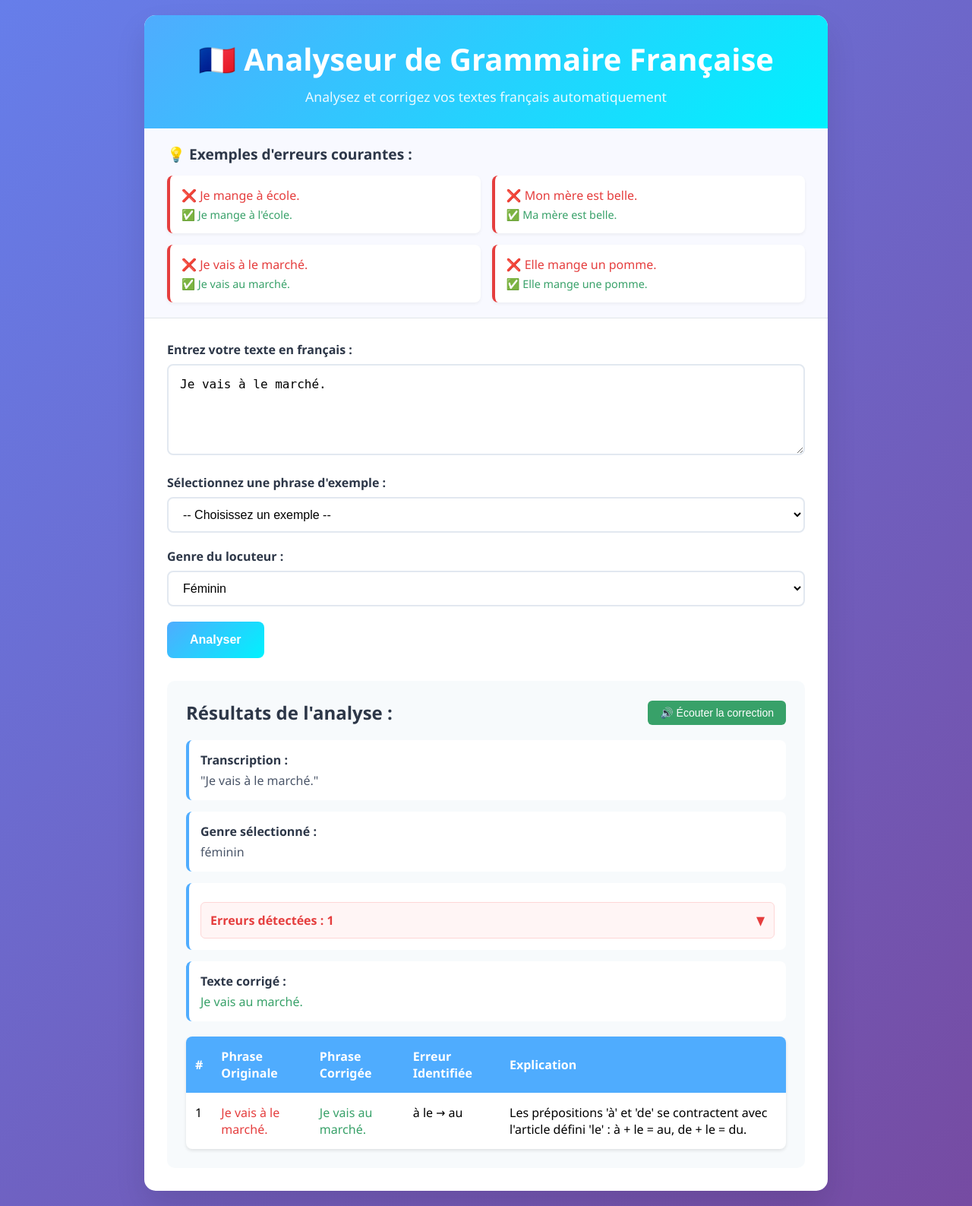
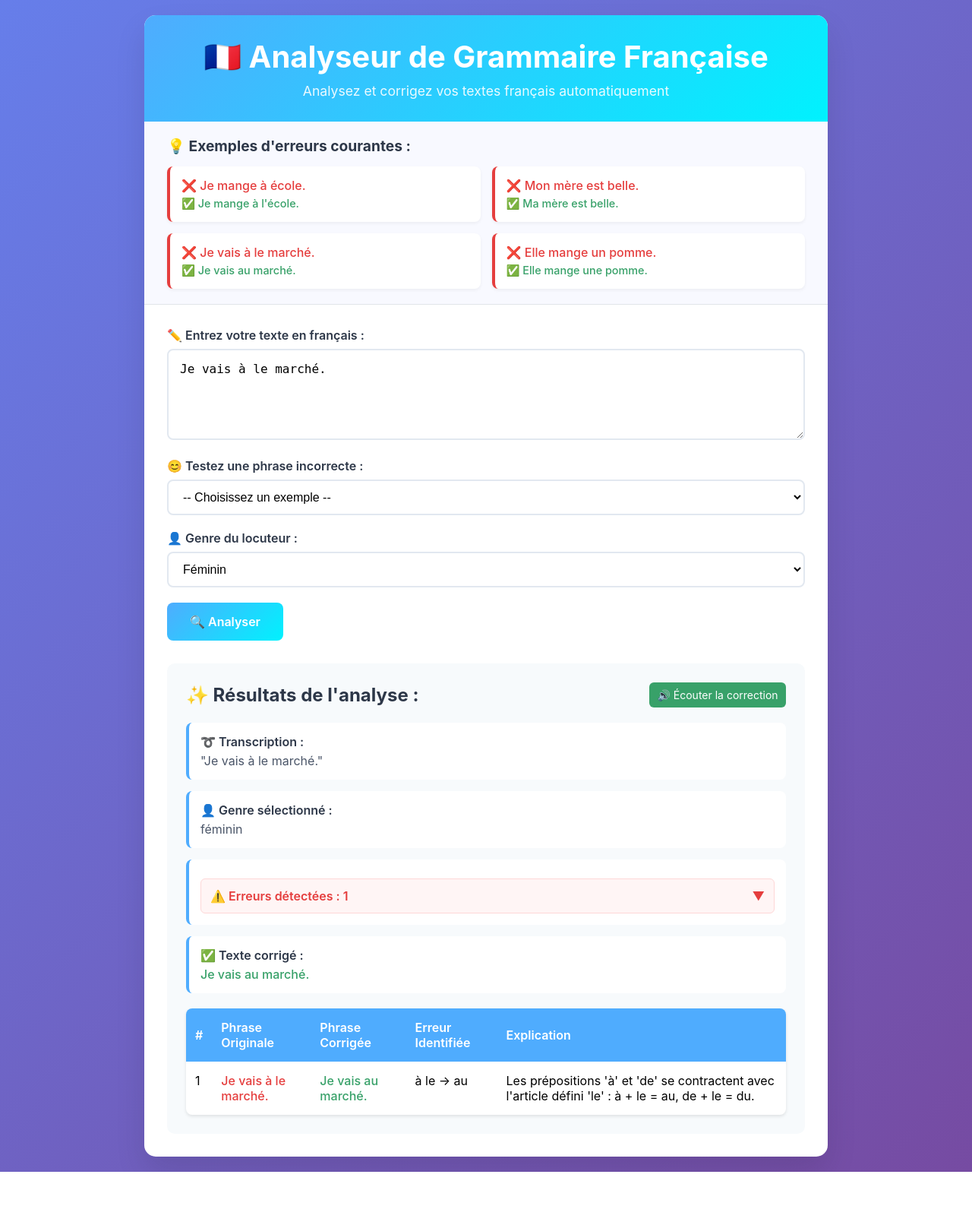
Before and after one commit to mariahcoleno/french-language-learning-platform, a Flask app: page / in a window 1280 px wide. Shown: the whole page at 76% size. After the commit the page ends 1542 px from the top, so only its background shows below. Run offline with Flask 3, Linux system fonts and the light colour scheme.

Commit message:
Updadted index.html to include emojis in front of headings

```diff
--- a/french_learning_web_app/app/templates/index.html
+++ b/french_learning_web_app/app/templates/index.html
@@ -12,7 +12,7 @@
         }
 
         body {
-            font-family: 'Segoe UI', Tahoma, Geneva, Verdana, sans-serif;
+            font-family: -apple-system, BlinkMacSystemFont, 'Segoe UI', Roboto, 'Helvetica Neue', Arial, sans-serif, 'Apple Color Emoji', 'Segoe UI Emoji', 'Segoe UI Symbol';
             background: linear-gradient(135deg, #667eea 0%, #764ba2 100%);
             min-height: 100vh;
             padding: 20px;
@@ -38,6 +38,7 @@
             font-size: 2.5rem;
             margin-bottom: 10px;
             font-weight: 700;
+            font-family: inherit;
         }
 
         .header p {
@@ -58,6 +59,7 @@
             display: flex;
             align-items: center;
             gap: 8px;
+            font-family: inherit;
         }
 
         .examples-grid {
@@ -149,6 +151,11 @@
             font-weight: 600;
             cursor: pointer;
             transition: transform 0.2s ease, box-shadow 0.2s ease;
+            font-family: inherit;
+            display: flex;
+            align-items: center;
+            justify-content: center;
+            gap: 8px;
         }
 
         .analyze-btn:hover {
@@ -172,30 +179,34 @@
             justify-content: space-between;
             align-items: center;
             margin-bottom: 20px;
+            width: 100%;
         }
 
         .results-header h3 {
             color: #2d3748;
             font-size: 1.5rem;
+            font-family: inherit;
         }
 
         .play-btn {
-            background: #38a169; /* Sets background color */
-            color: white; /* Sets text color */
+            background: #38a169;
+            color: white;
             border: none;
-            padding: 8px 16px; /* Adds internal spacing */
+            padding: 8px 16px;
             border-radius: 6px;
             font-size: 14px;
             cursor: pointer;
             display: flex;
-            align-items: center; /* Vertical centering of content */
-            justify-content: center; /* Horizontal centering of content */
-            gap: 5px; /* Space between emoji and text */
+            align-items: center;
+            justify-content: center;
+            gap: 8px;
             transition: background-color 0.2s ease;
-            white-space: nowrap; /* Prevent text wrapping */
-            min-width: 160px; /* Ensures space for "Lecture en cours..." */
-            flex-shrink: 0; /* Prevent shrinking */
-            box-sizing: border-box; /* Ensure padding is included in width */
+            white-space: nowrap;
+            min-width: 180px;
+            width: 180px;
+            flex-shrink: 0;
+            box-sizing: border-box;
+            font-family: inherit;
         }
 
         .play-btn:hover {
@@ -387,12 +398,12 @@
         <div class="main-content">
             <div class="input-section">
                 <div class="input-group">
-                    <label for="text-input">Entrez votre texte en français :</label>
+                    <label for="text-input">✏️ Entrez votre texte en français :</label>
                     <textarea id="text-input" placeholder="Écrivez votre texte ici...">Je vais à le marché.</textarea>
                 </div>
 
                 <div class="input-group">
-                    <label for="example-select">Sélectionnez une phrase d'exemple :</label>
+                    <label for="example-select">😊 Testez une phrase incorrecte :</label>
                     <select id="example-select">
                         <option value="">-- Choisissez un exemple --</option>
                         <option value="Je vais à le marché. (Contraction d'article)">Je vais à le marché. (Contraction d'article)</option>
@@ -405,43 +416,41 @@
                 </div>
 
                 <div class="input-group">
-                    <label for="speaker-gender">Genre du locuteur :</label>
+                    <label for="speaker-gender">👤 Genre du locuteur :</label>
                     <select id="speaker-gender">
                         <option value="féminin">Féminin</option>
                         <option value="masculin">Masculin</option>
                     </select>
                 </div>
 
-                <button class="analyze-btn" onclick="analyzeText()">Analyser</button>
+                <button class="analyze-btn" onclick="analyzeText()">🔍 Analyser</button>
             </div>
 
             <div id="results" class="results-section hidden">
                 <div class="results-header">
-                    <h3>Résultats de l'analyse :</h3>
-                    <button class="play-btn" onclick="playCorrection()">
-                        🔊 Écouter la correction
-                    </button>
+                    <h3>✨ Résultats de l'analyse :</h3>
+                    <button class="play-btn" onclick="playCorrection()">🔊 Écouter la correction</button>
                 </div>
 
                 <div class="result-item">
-                    <div class="result-label">Transcription :</div>
+                    <div class="result-label">➰ Transcription :</div>
                     <div class="result-value" id="transcription"></div>
                 </div>
 
                 <div class="result-item">
-                    <div class="result-label">Genre sélectionné :</div>
+                    <div class="result-label">👤 Genre sélectionné :</div>
                     <div class="result-value" id="selected-gender"></div>
                 </div>
 
                 <div class="result-item">
                     <details class="errors-dropdown" id="errors-dropdown">
-                        <summary id="errors-summary">Erreurs détectées : 0</summary>
+                        <summary id="errors-summary">⚠️ Erreurs détectées : 0</summary>
                         <div class="error-list" id="error-list"></div>
                     </details>
                 </div>
 
                 <div class="result-item">
-                    <div class="result-label">Texte corrigé :</div>
+                    <div class="result-label">✅ Texte corrigé :</div>
                     <div class="result-value corrected-text" id="corrected-text"></div>
                 </div>
 
@@ -557,7 +566,6 @@
         document.getElementById('example-select').addEventListener('change', function() {
             const selectedValue = this.value;
             if (selectedValue) {
-                // Extract just the sentence part (before the parentheses)
                 const sentence = selectedValue.split(' (')[0];
                 document.getElementById('text-input').value = sentence;
             }
@@ -572,10 +580,7 @@
                 return;
             }
 
-            // Find matching rule or create default response
             const rule = grammarRules[inputText] || createDefaultRule(inputText);
-
-            // Adjust for gender if needed
             const adjustedRule = adjustForGender(rule, gender, inputText);
 
             displayResults(inputText, adjustedRule, gender);
@@ -625,21 +630,17 @@
             const errorList = document.getElementById('error-list');
             const errorsTable = document.getElementById('errors-tbody');
 
-            // Show results section
             resultsSection.classList.remove('hidden');
 
-            // Fill basic info
             transcription.textContent = `"${originalText}"`;
             selectedGender.textContent = gender;
             correctedText.textContent = rule.corrected;
 
-            // Update errors dropdown
-            errorsSummary.textContent = `Erreurs détectées : ${rule.errors.length}`;
+            errorsSummary.textContent = `⚠️ Erreurs détectées : ${rule.errors.length}`;
 
             if (rule.errors.length > 0) {
                 errorsDropdown.style.display = 'block';
 
-                // Create error list for dropdown
                 errorList.innerHTML = '';
                 rule.errors.forEach((error, index) => {
                     const errorItem = document.createElement('div');
@@ -648,11 +649,10 @@
                     errorList.appendChild(errorItem);
                 });
             } else {
-                errorsDropdown.style.display = 'block'; // Still show it but with 0 errors
+                errorsDropdown.style.display = 'block';
                 errorList.innerHTML = '<div class="error-item">Aucune erreur détectée.</div>';
             }
 
-            // Fill errors table
             errorsTable.innerHTML = '';
             if (rule.errors.length > 0) {
                 rule.errors.forEach((error, index) => {
@@ -671,7 +671,6 @@
                 document.getElementById('errors-table').style.display = 'none';
             }
 
-            // Store corrected text for audio playback
             window.currentCorrectedText = rule.corrected;
         }
 
@@ -681,18 +680,14 @@
                 return;
             }
 
-            // Use Web Speech API for French text-to-speech
             if ('speechSynthesis' in window) {
-                // Cancel any ongoing speech
                 speechSynthesis.cancel();
-
                 const utterance = new SpeechSynthesisUtterance(window.currentCorrectedText);
                 utterance.lang = 'fr-FR';
                 utterance.rate = 0.9;
                 utterance.pitch = 1.0;
                 utterance.volume = 1.0;
 
-                // Try to find a French voice
                 const voices = speechSynthesis.getVoices();
                 const frenchVoice = voices.find(voice =>
                     voice.lang.startsWith('fr') ||
@@ -704,12 +699,11 @@
                     utterance.voice = frenchVoice;
                 }
 
-                // Update button during speech
                 const playBtn = document.querySelector('.play-btn');
-                const originalText = playBtn.innerHTML;
+                const originalText = '🔊 Écouter la correction';
 
                 utterance.onstart = () => {
-                    playBtn.innerHTML = '🔊 Lecture en course';
+                    playBtn.innerHTML = '🔊 Lecture en cours';
                     playBtn.disabled = true;
                 };
 
@@ -730,15 +724,11 @@
             }
         }
 
-        // Load voices when they become available
-        speechSynthesis.onvoiceschanged = () => {
-            // Voices are now loaded
+        speechSynthesis.onvoiceschanged = () => {};
+
+        window.onload = () => {
+            analyzeText();
         };
-
-        // Initialize with default analysis
-        window.addEventListener('load', () => {
-            analyzeText();
-        });
     </script>
 </body>
 </html>
```
